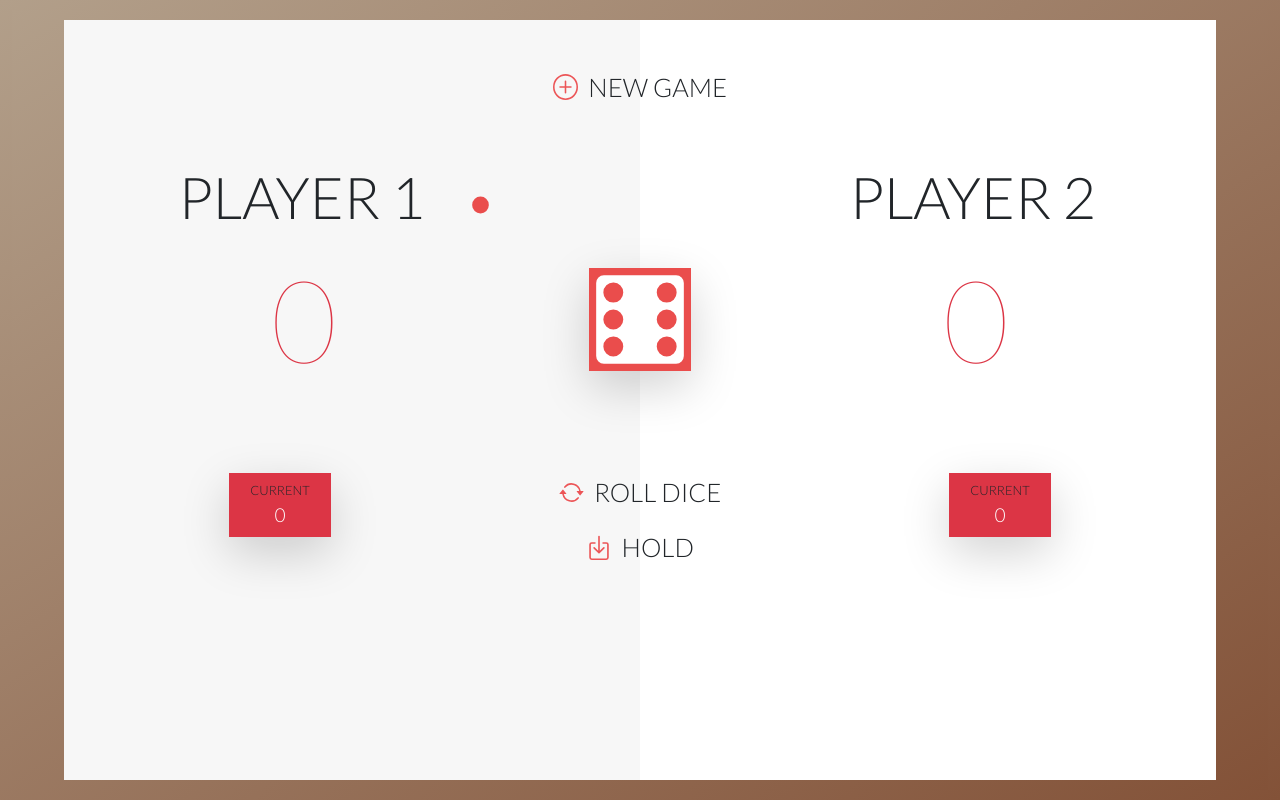
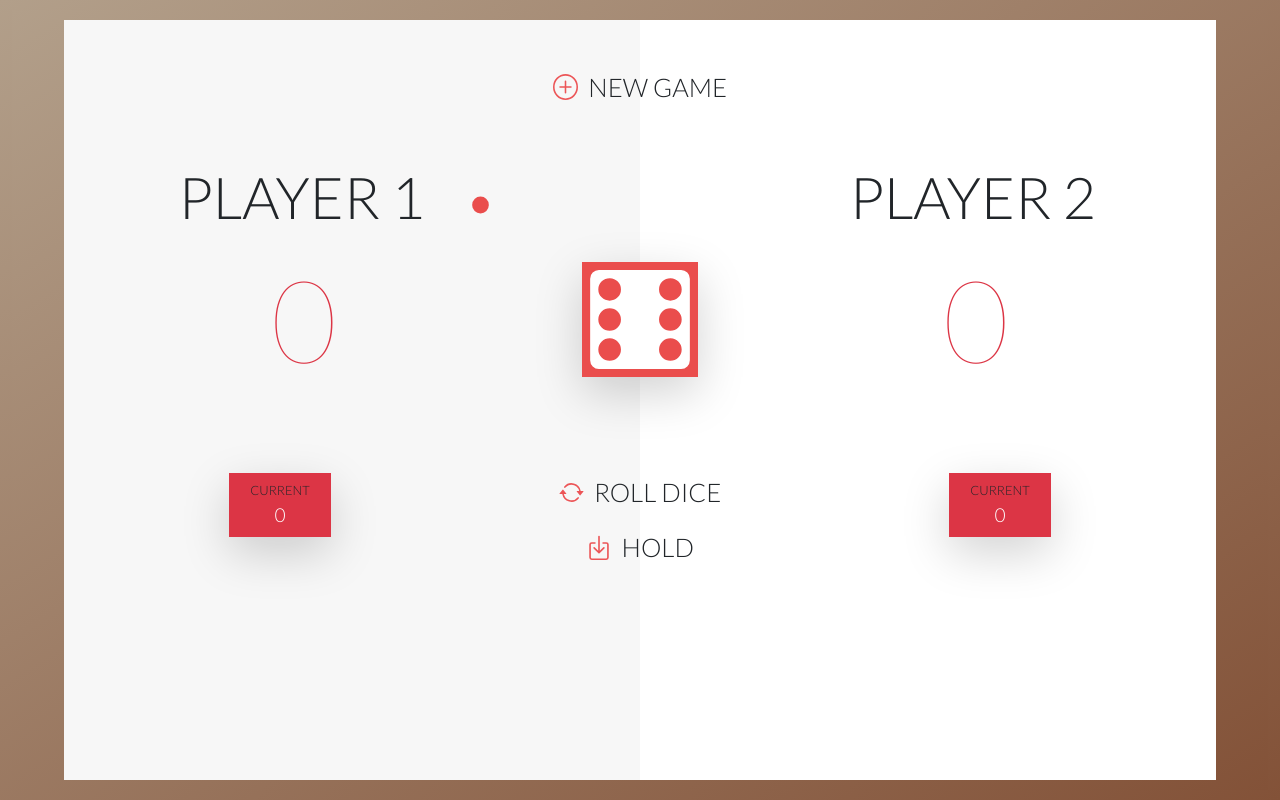
Before and after one commit to DARDORKE/JAVASCRIPT---DICE, a PHP site: page / in a window 1280 px wide. Run offline with PHP 8.4, Linux system fonts and the light colour scheme.

Commit message:
Hot fix - Size Dice

```diff
--- a/index.html
+++ b/index.html
@@ -28,8 +28,7 @@
              </div>
          </div>
          <div class="col player">
-             <div><img src="images/dot-turn.svg" class="invisible" alt="dotTurn"">PLAYER 2</div>
-             <div></div>
+             <div><img src="images/dot-turn.svg" class="invisible" alt="dotTurn">PLAYER 2</div>
          </div>
      </div>
      <div class="row row2 align-items-center">
@@ -40,8 +39,7 @@
              <img
                      src="images/dice-6.svg"
                      alt="Dice-6"
-                     style="width: 8vw;"
-                     class="shadow-lg"
+                     class="shadow-lg dice"
              />
          </div>
          <div class="col cumulateScore text-danger">
--- a/styles/styles.css
+++ b/styles/styles.css
@@ -2,10 +2,7 @@ html, body {
     font-family: 'Lato', sans-serif;
     height: 100%;
     margin: 0;
-    padding-top: 10px;
-    padding-bottom: 10px;
-    padding-left: 12px;
-    padding-right: 12px;
+    padding: 10px 12px 10px 12px;
     background: linear-gradient(to bottom right, #b29f8a, #835238);
     font-weight: 300;
 }
@@ -70,3 +67,7 @@ a {
 .player img {
     width: 7vw;
 }
+
+.dice {
+    width: 9vw;
+}
```
